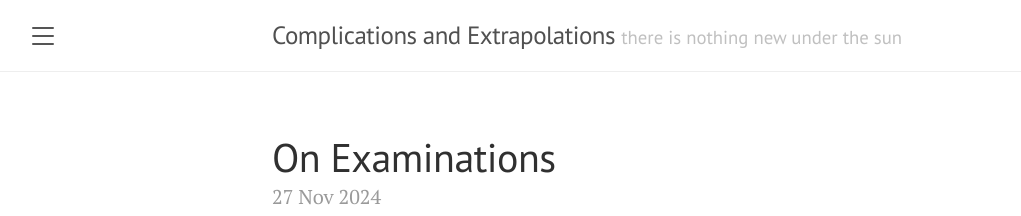
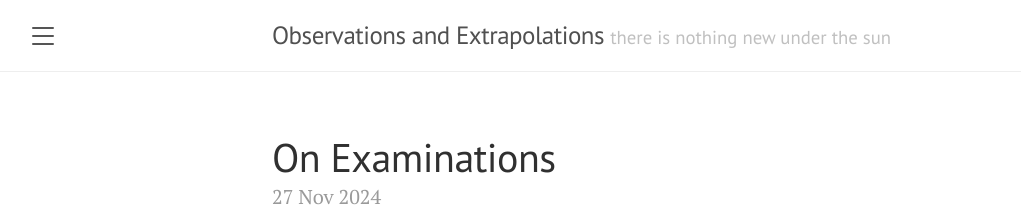
Before and after one commit to dgh--/dgh--.github.io, a Jekyll site: the page built from index.html, in a window 1280 px wide and 900 px high. Shown: the top 216 px of the window, without its empty margins (8-1029 px from the left). Built offline with Jekyll 4.4.1, drawn with Linux system fonts in a browser that asks for light colours; the list of posts is cut into pages by our own code.

Commit message:
Change title

```diff
--- a/_config.yml
+++ b/_config.yml
@@ -1,5 +1,5 @@
 # Setup
-title:               Complications and Extrapolations
+title:               Observations and Extrapolations
 tagline:             'there is nothing new under the sun'
 description:         'Ruminations on networking, coding, and other technical matters.'
 url:                 https://tech.davidhughes.wales
```
